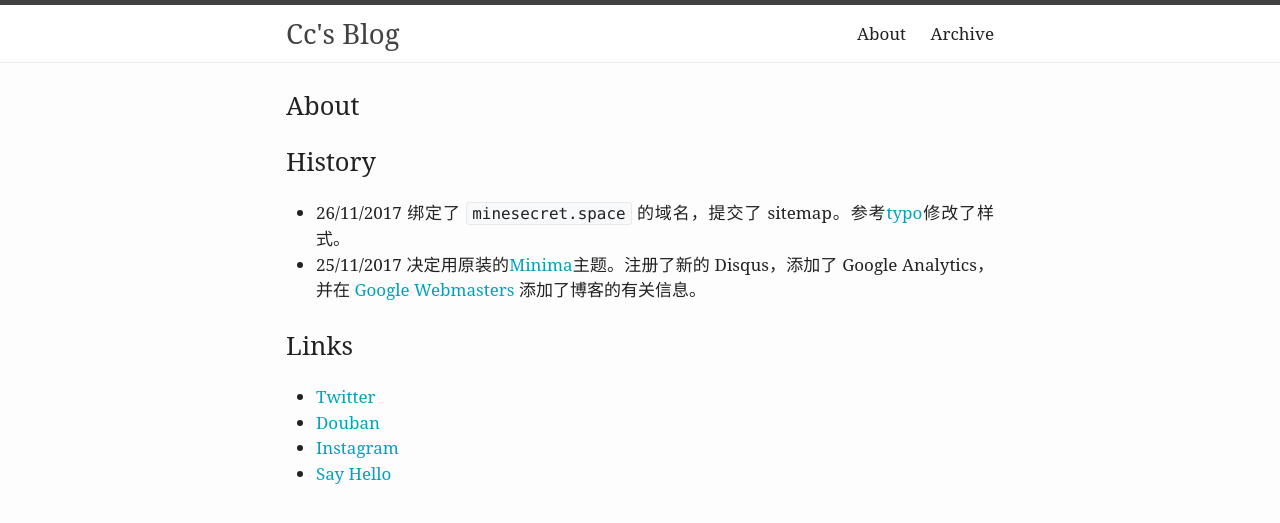
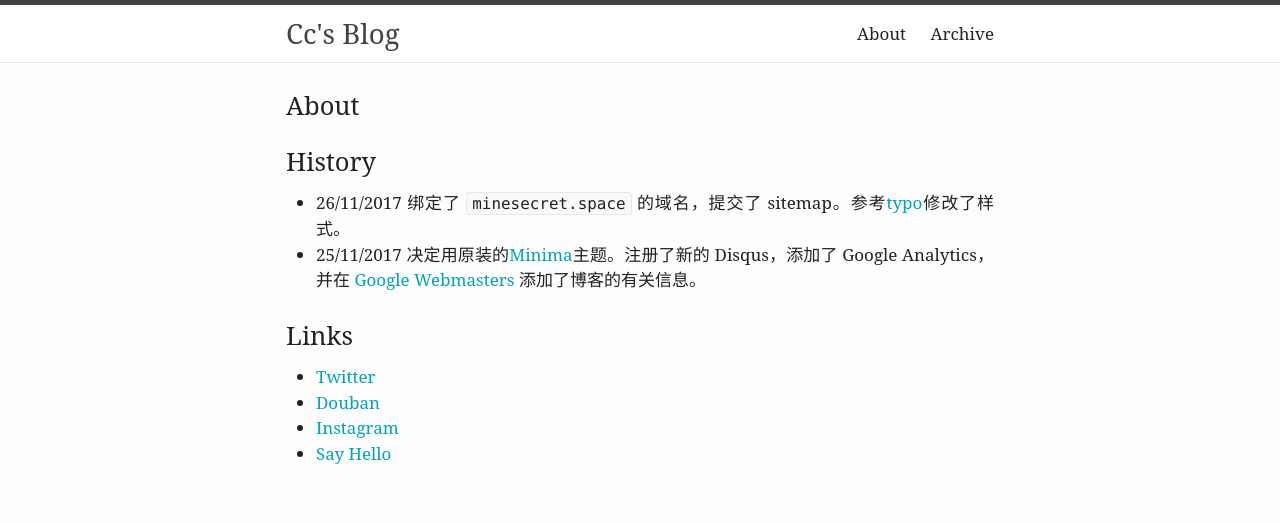
Before and after one commit to zchan0/zchan0.github.io, a Jekyll site: the page built from about.md, in a window 1280 px wide. Shown: the top 523 px of the page. Built offline with Jekyll 4.4.1, drawn with Linux system fonts in a browser that asks for light colours.

Commit message:
update h2 margin-bottom

```diff
--- a/_sass/minima/_layout.scss
+++ b/_sass/minima/_layout.scss
@@ -190,7 +190,7 @@
   }
 
   h2 {
-    margin-bottom: 1em;
+    margin-bottom: 0.6em;
     @include relative-font-size(26 / $base-font-size);
 
     @include media-query($on-laptop) {
```
